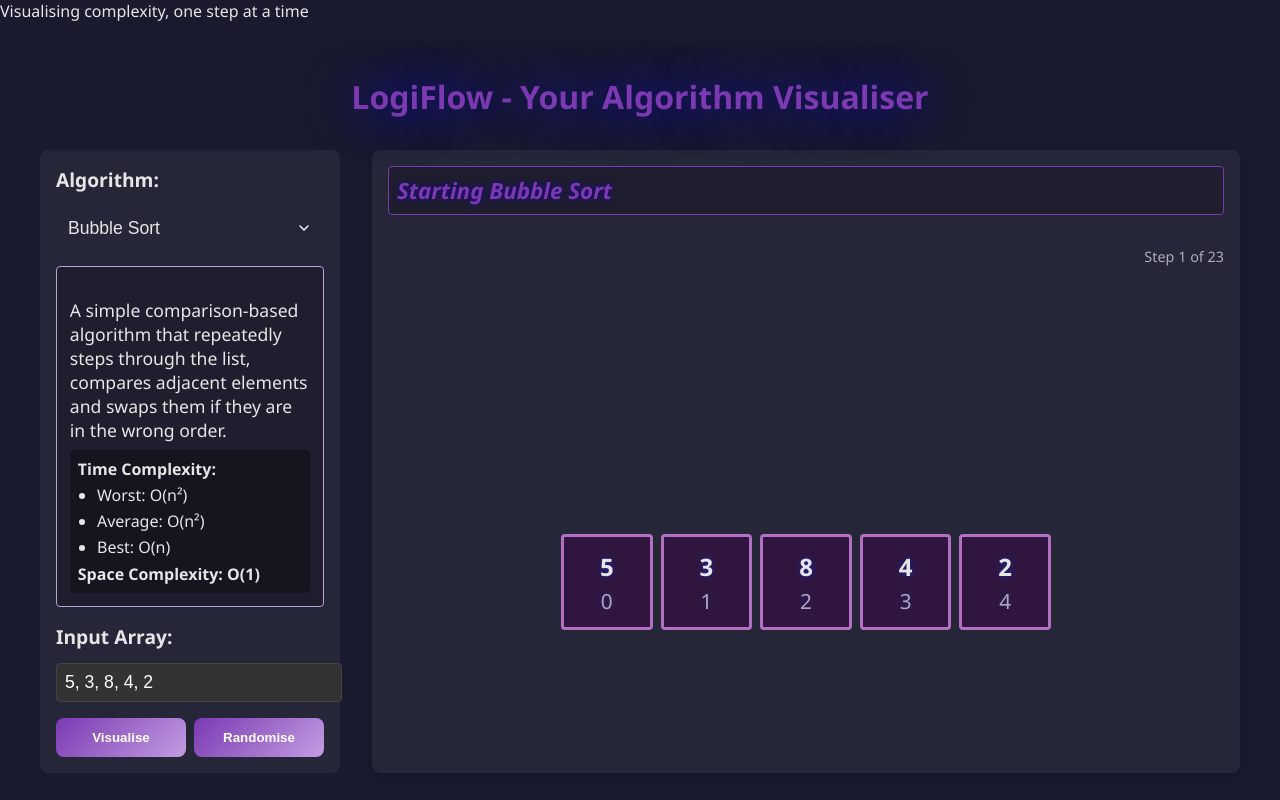
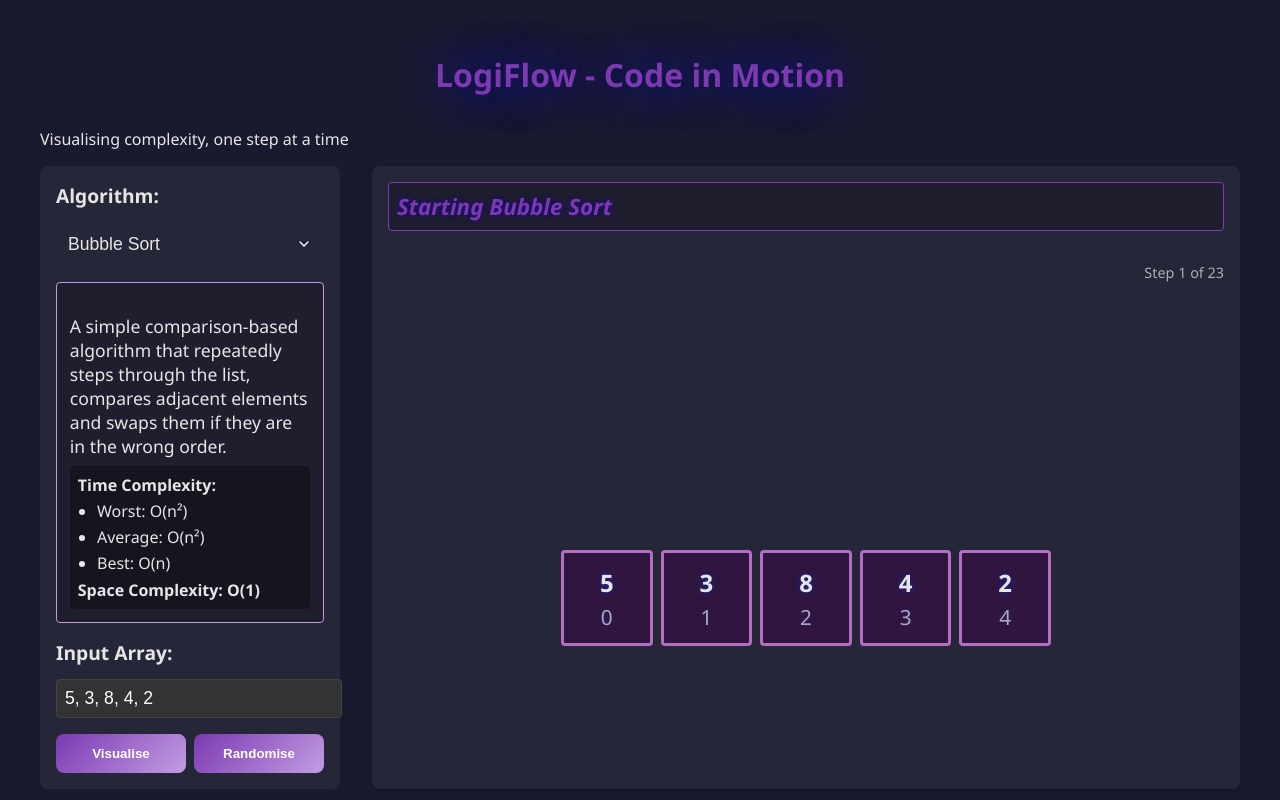
Before and after one commit to Nourayam/LogiFlow, a React (Vite) app in the folder logiflow/: page / in a window 1280 px wide. Shown: the top 800 px of the page. Built offline with nearby package versions, Linux system fonts and the light colour scheme.

Commit message:
fixing subtitle

```diff
--- a/logiflow/index.html
+++ b/logiflow/index.html
@@ -5,7 +5,6 @@
     <link rel="icon" type="image/svg+xml" href="/vite.svg" />
     <meta name="viewport" content="width=device-width, initial-scale=1.0" />
     <title>LogiFlow '–' Code in Motion</title>
-    <subtitle> Visualising complexity, one step at a time</subtitle>
   </head>
   <body>
     <div id="root"></div>
--- a/logiflow/src/App.jsx
+++ b/logiflow/src/App.jsx
@@ -184,7 +184,8 @@ function App() {
 
   return (
     <div className="app">
-      <h1>LogiFlow - Your Algorithm Visualiser</h1>
+      <h1>LogiFlow - Code in Motion </h1>
+      <p className="subtitle">Visualising complexity, one step at a time</p>
       <div className="main-container">
         <InputPanel
           selectedAlgorithm={selectedAlgorithm}
```
Also changed, not shown: logiflow/src/App.css (+25 -2 lines).
